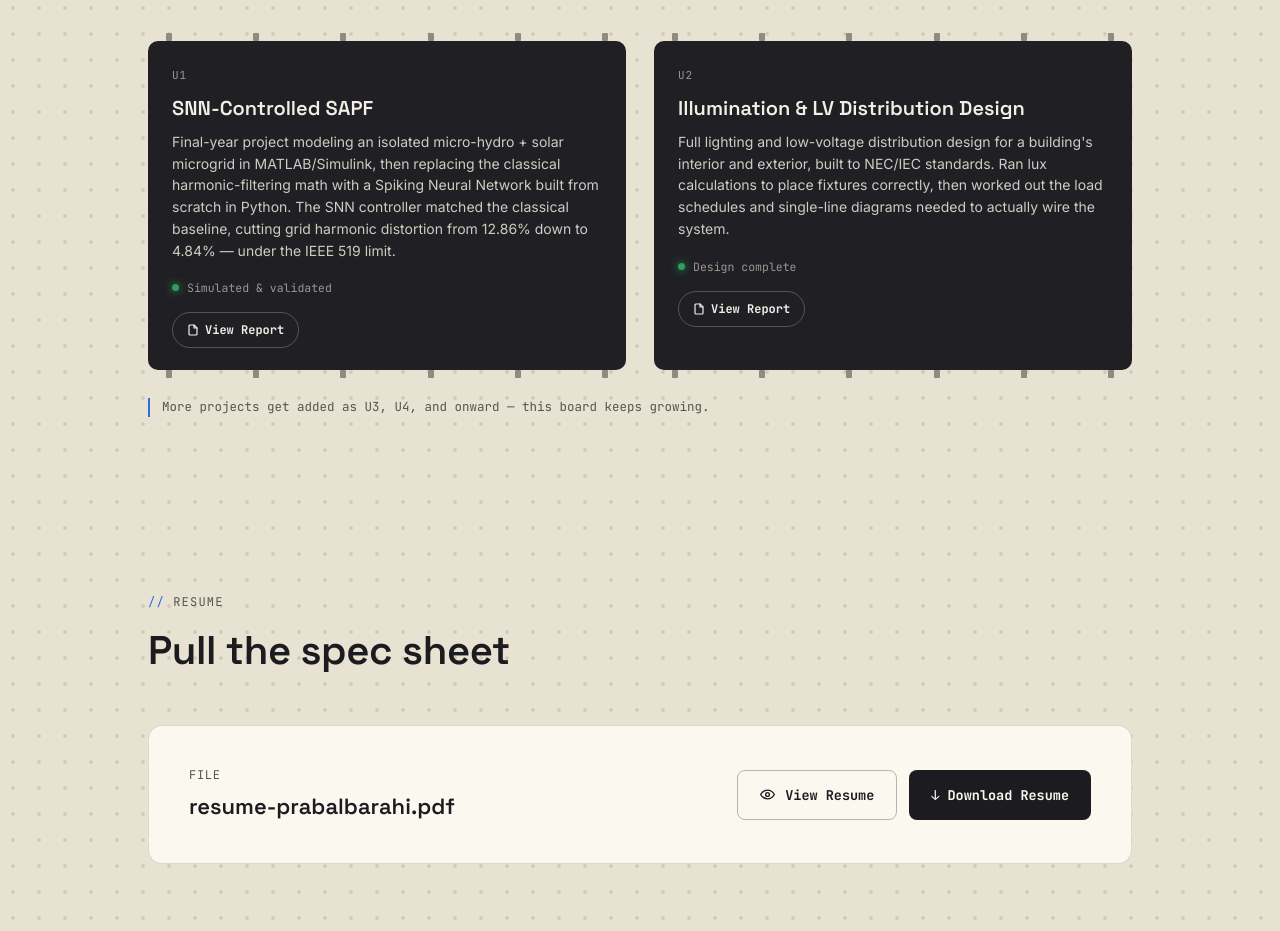
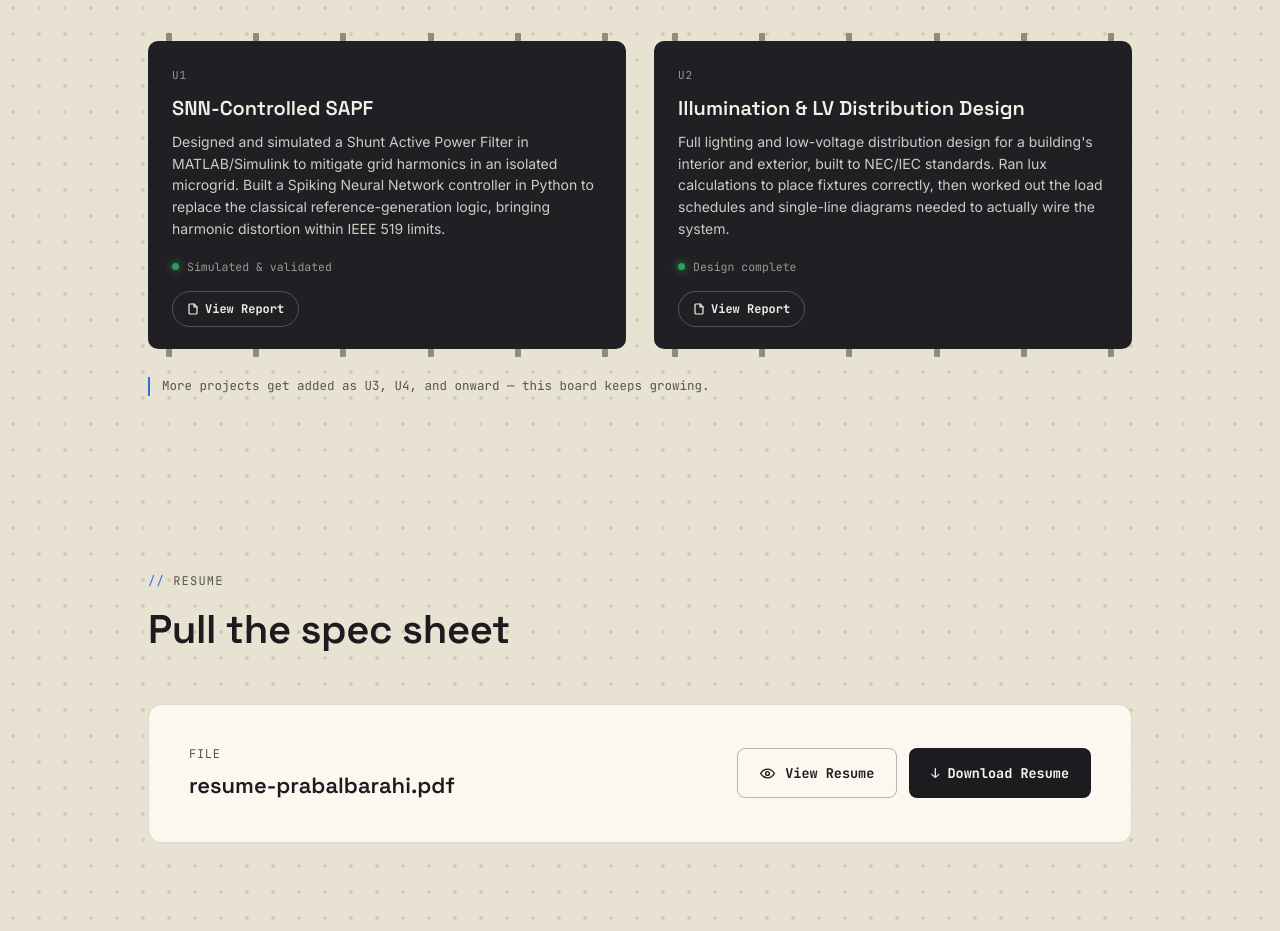
Before and after one commit to PrabalBarahi/prabalbarahi.github.io, a plain HTML site: page index.html in a window 1280 px wide. Shown: the part 1487-2418 px from the top of the page. Drawn offline with Linux system fonts and the light colour scheme.

Commit message:
Add files via upload

```diff
--- a/index.html
+++ b/index.html
@@ -376,7 +376,7 @@
           <div class="pins top"><span></span><span></span><span></span><span></span><span></span><span></span></div>
           <div class="chip-id">U1</div>
           <div class="chip-title">SNN-Controlled SAPF</div>
-          <div class="chip-desc">Final-year project modeling an isolated micro-hydro + solar microgrid in MATLAB/Simulink, then replacing the classical harmonic-filtering math with a Spiking Neural Network built from scratch in Python. The SNN controller matched the classical baseline, cutting grid harmonic distortion from 12.86% down to 4.84% — under the IEEE 519 limit.</div>
+          <div class="chip-desc">Designed and simulated a Shunt Active Power Filter in MATLAB/Simulink to mitigate grid harmonics in an isolated microgrid. Built a Spiking Neural Network controller in Python to replace the classical reference-generation logic, bringing harmonic distortion within IEEE 519 limits.</div>
           <div class="chip-status"><span class="led active"></span> Simulated &amp; validated</div>
           <a class="chip-report" href="snn-sapf-report.pdf" target="_blank" rel="noopener">
             <svg viewBox="0 0 24 24" fill="none" stroke="currentColor" stroke-width="2.4" stroke-linecap="round" stroke-linejoin="round"><path d="M14 2H6a2 2 0 0 0-2 2v16a2 2 0 0 0 2 2h12a2 2 0 0 0 2-2V8z"/><path d="M14 2v6h6"/></svg>
```
